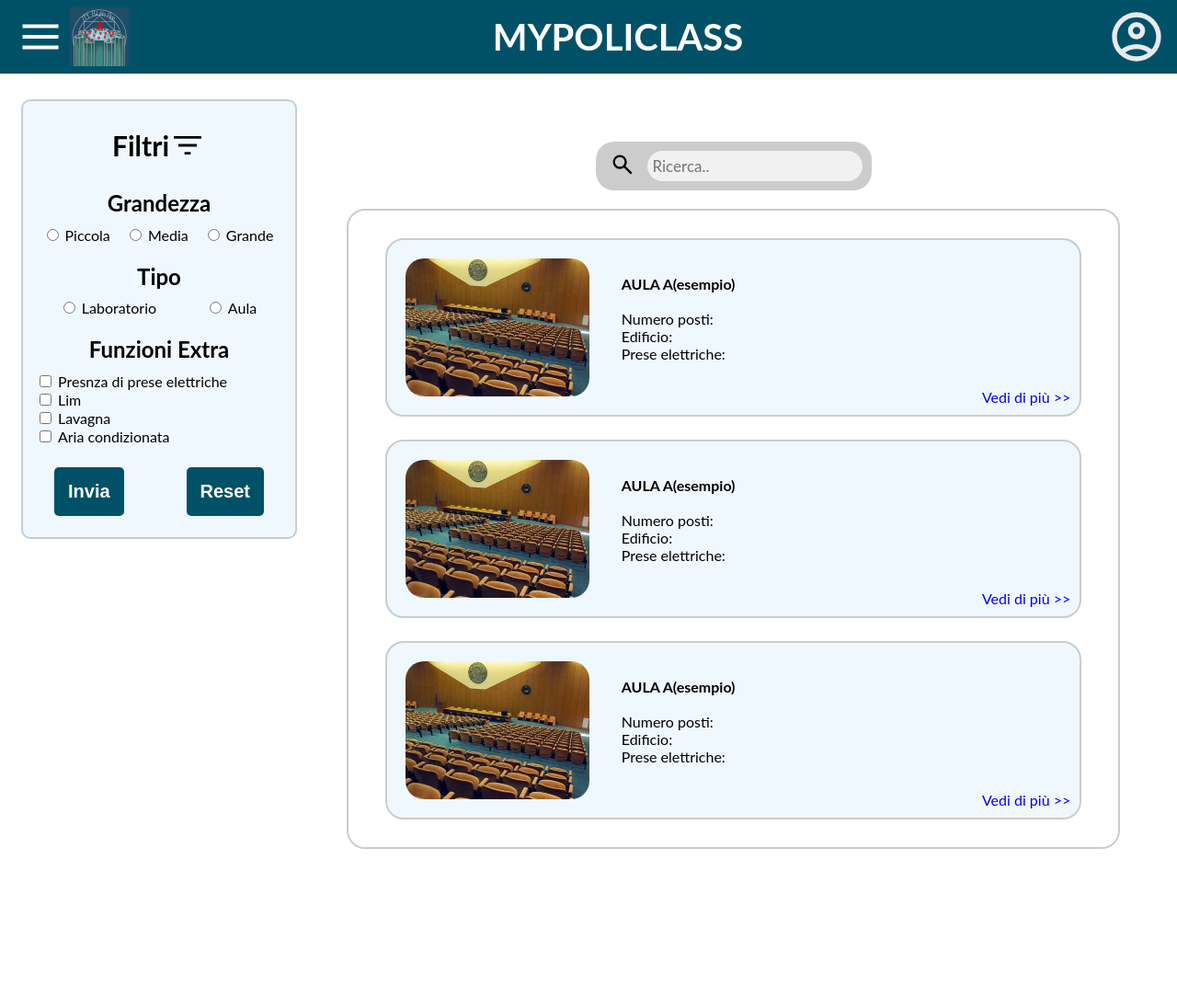
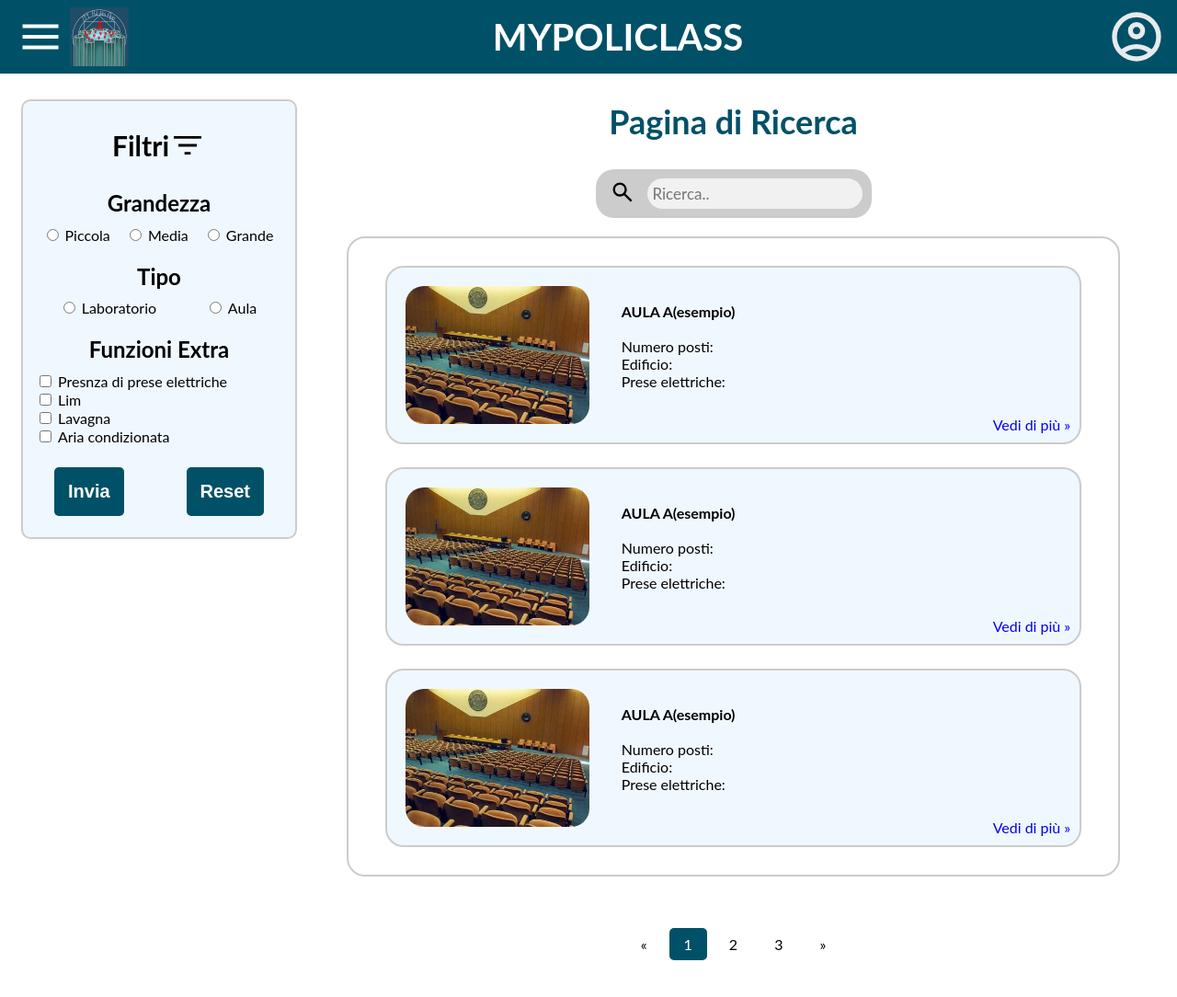
Before and after one commit to Gamble1310/MyPoliClass, a PHP site: page /SearchPage/index.html in a window 1280 px wide. Shown: the whole page at 92% size. Before the commit the page ends 923 px from the top, so only its background shows below. Run offline with PHP 8.4, Linux system fonts and the light colour scheme.

Commit message:
Paginatore aggiunto

```diff
--- a/SearchPage/index.html
+++ b/SearchPage/index.html
@@ -100,9 +100,7 @@
 
     <!--Bottoni per la navigazione rapida tra mappa e lista-->
     <div class="content">
-
-
-      <br><br><br>
+      <h2>Pagina di Ricerca</h2>
 
 
       <!--Barra di ricerca-->
@@ -123,7 +121,7 @@
             <span class="dimensione">Numero posti:</span><br>
             <span class="edificio">Edificio:</span><br>
             <span class="prese">Prese elettriche:</span><br>
-            <br><a href="../Prenotazione/index.html">Vedi di più >></a>
+            <br><a href="../Prenotazione/index.html">Vedi di più &raquo;</a> <!-- &raquo; sono le doppie frecce >> -->
           </section>
         </div>
 
@@ -135,7 +133,7 @@
             <span class="dimensione">Numero posti:</span><br>
             <span class="edificio">Edificio:</span><br>
             <span class="prese">Prese elettriche:</span><br>
-            <br><a href="../Prenotazione/index.html">Vedi di più >></a>
+            <br><a href="../Prenotazione/index.html">Vedi di più &raquo;</a> <!-- &raquo; sono le doppie frecce >> -->
           </section>
         </div>
 
@@ -147,11 +145,24 @@
             <span class="dimensione">Numero posti:</span><br>
             <span class="edificio">Edificio:</span><br>
             <span class="prese">Prese elettriche:</span><br>
-            <br><a href="../Prenotazione/index.html">Vedi di più >></a>
+            <br><a href="../Prenotazione/index.html">Vedi di più &raquo;</a> <!-- &raquo; sono le doppie frecce >> -->
           </section>
         </div>
 
 
+      </div>
+
+      <br><br>
+
+      <!--  Paginatore   -->
+      <div class="center-pagination">
+        <div class="pagination">
+        <a href="#">&laquo;</a>
+        <a href="#" class="active">1</a>
+        <a href="#">2</a>
+        <a href="#">3</a>
+        <a href="#">&raquo;</a>
+        </div>
       </div>
 
       <br><br>
--- a/SearchPage/styleSearchPage.css
+++ b/SearchPage/styleSearchPage.css
@@ -79,12 +79,19 @@
 .content {
     height: 50%;
     position: relative;
-    top: 100px;
+    top: 80px;
     display: block;
     margin-right: 15px;
     margin-left: 330px;
 }
 
+.content h2{
+    text-align: center;
+    font-family: "Lato", sans-serif;
+    color:#005167;
+    font-size: 36px;
+    font-weight: bold;
+}
 
 
 
@@ -222,6 +229,36 @@
 
 
 
+/*    CSS del Paginatore in fondo alla pagina*/
+.center-pagination {
+    text-align: center;
+  }
+
+  .pagination {
+    display: inline-block;
+  }
+
+  .pagination a {
+    color: black;
+    float: left;
+    padding: 8px 16px;
+    text-decoration: none;
+    transition: background-color .3s;
+    margin: 0 4px;
+    border-radius: 5px;
+    font-family: "Lato", sans-serif;
+  }
+
+  .pagination a.active {
+    background-color: #005167;
+    color: white;
+  }
+
+  .pagination a:hover:not(.active) {background-color: #ccc;}
+
+
+
+
 
 /*Media query per la responsivita'*/
 
```
